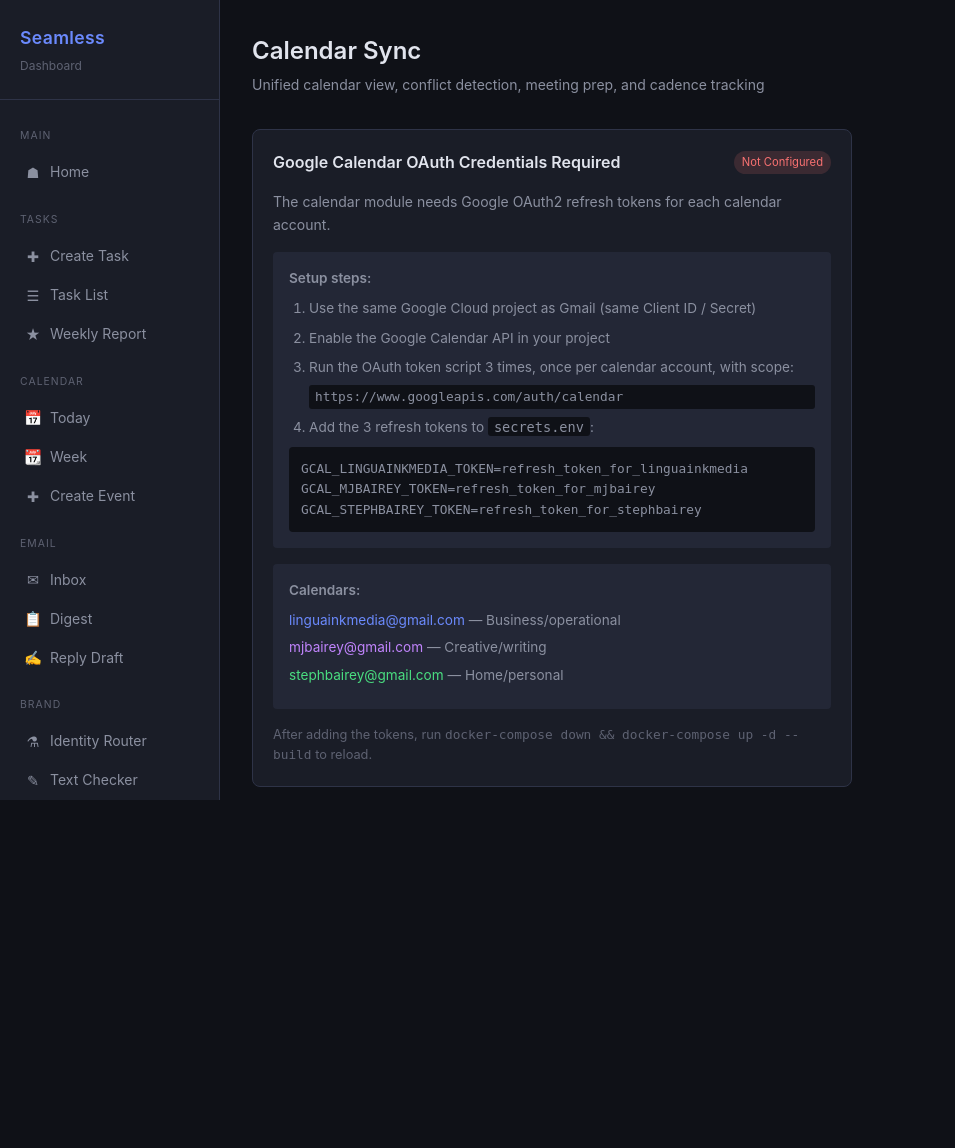
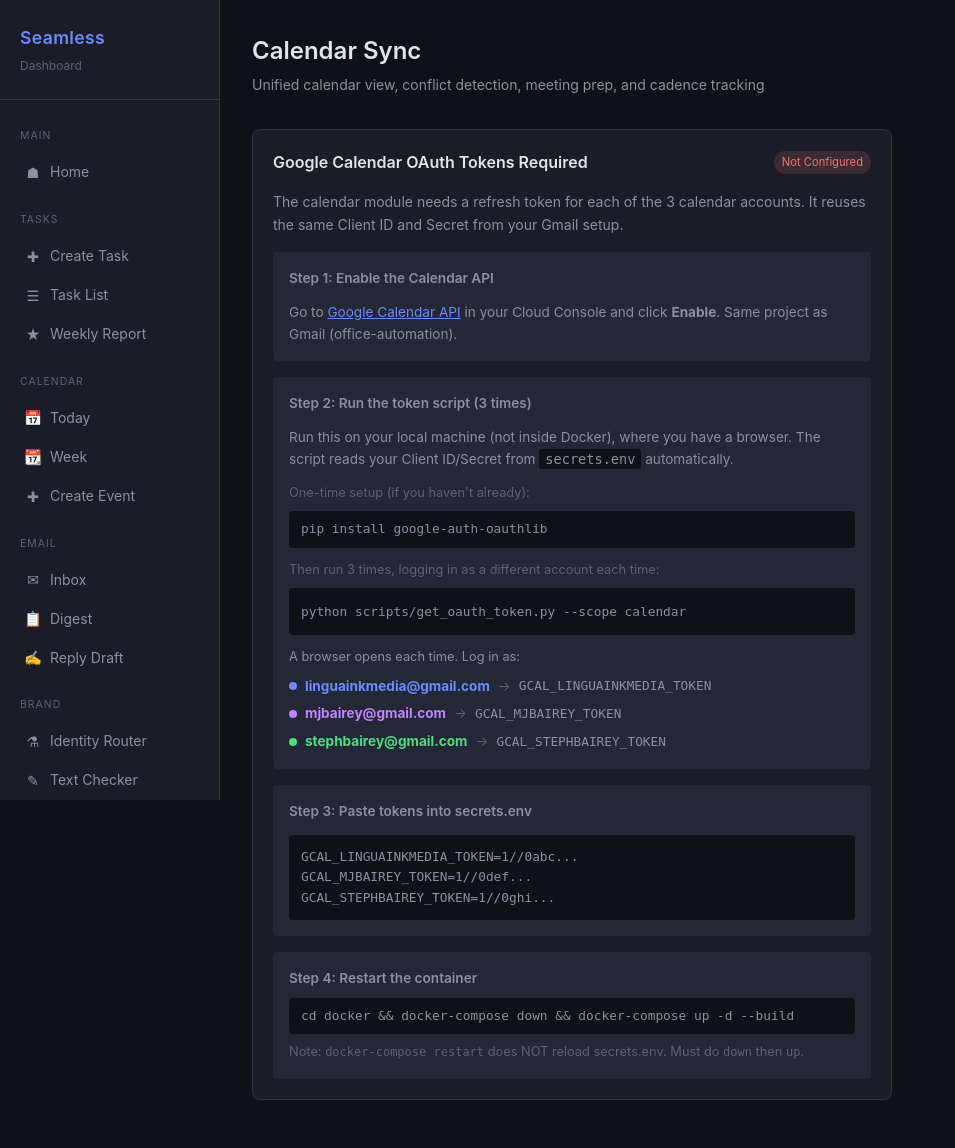
Before and after one commit to stephbairey/seamless, a FastAPI app: page /calendar/week in a window 1280 px wide. Shown: the whole page, without its empty margins (0-955 px from the left). Before the commit the page ends 800 px from the top, so only its background shows below. Run offline with FastAPI, Linux system fonts and the light colour scheme; some libraries are stand-ins or nearby versions.

Commit message:
Add OAuth token script and improve setup page instructions
Reusable script at scripts/get_oauth_token.py handles Gmail, Calendar,
and Drive scopes. Reads client_id/secret from secrets.env automatically.
Updated both email and calendar setup pages with step-by-step
instructions, direct Cloud Console links, and the script command.

Co-Authored-By: Claude Opus 4.6 <noreply@anthropic.com>

```diff
--- a/app/templates/calendar/setup.html
+++ b/app/templates/calendar/setup.html
@@ -7,39 +7,75 @@
   <p class="description">Unified calendar view, conflict detection, meeting prep, and cadence tracking</p>
 </div>
 
-<div class="card" style="max-width: 600px;">
+<div class="card" style="max-width: 640px;">
   <div class="card-header">
-    <h3>Google Calendar OAuth Credentials Required</h3>
+    <h3>Google Calendar OAuth Tokens Required</h3>
     <span class="badge" style="background: rgba(248,113,113,0.15); color: var(--red);">Not Configured</span>
   </div>
   <div class="card-body">
-    <p style="margin-bottom: 1rem;">The calendar module needs Google OAuth2 refresh tokens for each calendar account.</p>
+    <p style="margin-bottom: 1rem;">The calendar module needs a refresh token for each of the 3 calendar accounts. It reuses the same Client ID and Secret from your Gmail setup.</p>
 
     <div style="background: var(--bg-raised); border-radius: var(--radius-sm); padding: 1rem; margin-bottom: 1rem;">
-      <p style="font-size: 0.85rem; font-weight: 600; margin-bottom: 0.5rem;">Setup steps:</p>
-      <ol style="font-size: 0.85rem; color: var(--text-muted); padding-left: 1.25rem;">
-        <li style="margin-bottom: 0.5rem;">Use the same Google Cloud project as Gmail (same Client ID / Secret)</li>
-        <li style="margin-bottom: 0.5rem;">Enable the Google Calendar API in your project</li>
-        <li style="margin-bottom: 0.5rem;">Run the OAuth token script 3 times, once per calendar account, with scope:
-          <code style="background: var(--bg); padding: 0.1rem 0.375rem; border-radius: 3px; display: block; margin-top: 0.375rem; font-size: 0.8rem;">https://www.googleapis.com/auth/calendar</code>
-        </li>
-        <li style="margin-bottom: 0.5rem;">Add the 3 refresh tokens to <code style="background: var(--bg); padding: 0.1rem 0.375rem; border-radius: 3px;">secrets.env</code>:</li>
-      </ol>
-      <pre style="background: var(--bg); padding: 0.75rem; border-radius: var(--radius-sm); font-family: var(--font-mono); font-size: 0.8rem; margin-top: 0.5rem; overflow-x: auto;">GCAL_LINGUAINKMEDIA_TOKEN=refresh_token_for_linguainkmedia
-GCAL_MJBAIREY_TOKEN=refresh_token_for_mjbairey
-GCAL_STEPHBAIREY_TOKEN=refresh_token_for_stephbairey</pre>
+      <p style="font-size: 0.85rem; font-weight: 600; margin-bottom: 0.75rem;">Step 1: Enable the Calendar API</p>
+      <p style="font-size: 0.85rem; color: var(--text-muted);">
+        Go to <a href="https://console.cloud.google.com/apis/library/calendar-json.googleapis.com" target="_blank" style="color: var(--accent);">Google Calendar API</a>
+        in your Cloud Console and click <strong>Enable</strong>. Same project as Gmail (office-automation).
+      </p>
+    </div>
+
+    <div style="background: var(--bg-raised); border-radius: var(--radius-sm); padding: 1rem; margin-bottom: 1rem;">
+      <p style="font-size: 0.85rem; font-weight: 600; margin-bottom: 0.75rem;">Step 2: Run the token script (3 times)</p>
+      <p style="font-size: 0.85rem; color: var(--text-muted); margin-bottom: 0.75rem;">
+        Run this on your local machine (not inside Docker), where you have a browser.
+        The script reads your Client ID/Secret from <code style="background: var(--bg); padding: 0.1rem 0.375rem; border-radius: 3px;">secrets.env</code> automatically.
+      </p>
+      <p style="font-size: 0.8rem; color: var(--text-dim); margin-bottom: 0.5rem;">
+        One-time setup (if you haven't already):
+      </p>
+      <pre style="background: var(--bg); padding: 0.5rem 0.75rem; border-radius: var(--radius-sm); font-family: var(--font-mono); font-size: 0.8rem; overflow-x: auto; margin-bottom: 0.75rem;">pip install google-auth-oauthlib</pre>
+      <p style="font-size: 0.8rem; color: var(--text-dim); margin-bottom: 0.5rem;">
+        Then run 3 times, logging in as a different account each time:
+      </p>
+      <pre style="background: var(--bg); padding: 0.75rem; border-radius: var(--radius-sm); font-family: var(--font-mono); font-size: 0.8rem; overflow-x: auto; line-height: 1.8;">python scripts/get_oauth_token.py --scope calendar</pre>
+      <p style="font-size: 0.8rem; color: var(--text-muted); margin-top: 0.75rem;">
+        A browser opens each time. Log in as:
+      </p>
+      <div style="margin-top: 0.5rem; font-size: 0.85rem;">
+        <div style="display: flex; align-items: center; gap: 0.5rem; margin-bottom: 0.375rem;">
+          <span style="width: 8px; height: 8px; border-radius: 50%; background: var(--accent); flex-shrink: 0;"></span>
+          <strong style="color: var(--accent);">linguainkmedia@gmail.com</strong>
+          <span style="color: var(--text-dim);">→</span>
+          <code style="font-size: 0.8rem; color: var(--text-muted);">GCAL_LINGUAINKMEDIA_TOKEN</code>
+        </div>
+        <div style="display: flex; align-items: center; gap: 0.5rem; margin-bottom: 0.375rem;">
+          <span style="width: 8px; height: 8px; border-radius: 50%; background: #c084fc; flex-shrink: 0;"></span>
+          <strong style="color: #c084fc;">mjbairey@gmail.com</strong>
+          <span style="color: var(--text-dim);">→</span>
+          <code style="font-size: 0.8rem; color: var(--text-muted);">GCAL_MJBAIREY_TOKEN</code>
+        </div>
+        <div style="display: flex; align-items: center; gap: 0.5rem;">
+          <span style="width: 8px; height: 8px; border-radius: 50%; background: var(--green); flex-shrink: 0;"></span>
+          <strong style="color: var(--green);">stephbairey@gmail.com</strong>
+          <span style="color: var(--text-dim);">→</span>
+          <code style="font-size: 0.8rem; color: var(--text-muted);">GCAL_STEPHBAIREY_TOKEN</code>
+        </div>
+      </div>
+    </div>
+
+    <div style="background: var(--bg-raised); border-radius: var(--radius-sm); padding: 1rem; margin-bottom: 1rem;">
+      <p style="font-size: 0.85rem; font-weight: 600; margin-bottom: 0.75rem;">Step 3: Paste tokens into secrets.env</p>
+      <pre style="background: var(--bg); padding: 0.75rem; border-radius: var(--radius-sm); font-family: var(--font-mono); font-size: 0.8rem; overflow-x: auto;">GCAL_LINGUAINKMEDIA_TOKEN=1//0abc...
+GCAL_MJBAIREY_TOKEN=1//0def...
+GCAL_STEPHBAIREY_TOKEN=1//0ghi...</pre>
     </div>
 
     <div style="background: var(--bg-raised); border-radius: var(--radius-sm); padding: 1rem;">
-      <p style="font-size: 0.85rem; font-weight: 600; margin-bottom: 0.5rem;">Calendars:</p>
-      <div style="font-size: 0.85rem; color: var(--text-muted);">
-        <div style="margin-bottom: 0.375rem;"><span style="color: var(--accent);">linguainkmedia@gmail.com</span> — Business/operational</div>
-        <div style="margin-bottom: 0.375rem;"><span style="color: #c084fc;">mjbairey@gmail.com</span> — Creative/writing</div>
-        <div style="margin-bottom: 0.375rem;"><span style="color: var(--green);">stephbairey@gmail.com</span> — Home/personal</div>
-      </div>
+      <p style="font-size: 0.85rem; font-weight: 600; margin-bottom: 0.5rem;">Step 4: Restart the container</p>
+      <pre style="background: var(--bg); padding: 0.5rem 0.75rem; border-radius: var(--radius-sm); font-family: var(--font-mono); font-size: 0.8rem; overflow-x: auto;">cd docker && docker-compose down && docker-compose up -d --build</pre>
+      <p style="font-size: 0.8rem; color: var(--text-dim); margin-top: 0.5rem;">
+        Note: <code style="font-size: 0.75rem;">docker-compose restart</code> does NOT reload secrets.env. Must do <code style="font-size: 0.75rem;">down</code> then <code style="font-size: 0.75rem;">up</code>.
+      </p>
     </div>
-
-    <p style="font-size: 0.8rem; color: var(--text-dim); margin-top: 1rem;">After adding the tokens, run <code>docker-compose down && docker-compose up -d --build</code> to reload.</p>
   </div>
 </div>
 {% endblock %}
```
Also changed, not shown: app/templates/email/setup.html (+42 -12 lines), scripts/get_oauth_token.py (added, +173 -0 lines).
